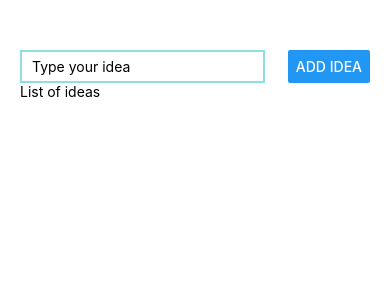
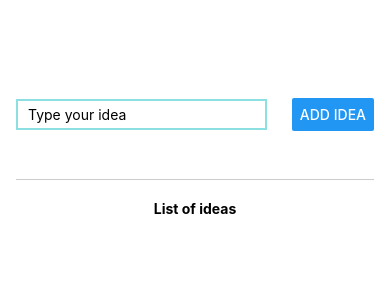
Before and after one commit to YuriiStreltsov/react-native-study, a React Native app: screen / in a window 390 px wide. Shown: the top 300 px of the page. Built offline with nearby package versions, Linux system fonts and the light colour scheme.

Commit message:
Improving the layout

```diff
--- a/App.js
+++ b/App.js
@@ -7,8 +7,8 @@ export default function App() {
         <TextInput placeholder={"Type your idea"} style={styles.inputText} />
         <Button title={"Add idea"} />
       </View>
-      <View>
-        <Text>List of ideas</Text>
+      <View style={styles.ideaContainer}>
+        <Text style={styles.ideaContainerTitle}>List of ideas</Text>
       </View>
     </View>
   );
@@ -16,21 +16,31 @@ export default function App() {
 
 const styles = StyleSheet.create({
   container: {
+    flex: 1,
     paddingTop: 50,
-    paddingEnd: 15,
-    paddingLeft: 20,
-    paddingRight: 20,
+    paddingHorizontal: 16,
   },
   inputContainer: {
+    flex: 1,
     flexDirection: "row",
     justifyContent: "space-between",
+    alignItems: "center",
+    marginBottom: 20,
+    borderBottomWidth: 1,
+    borderColor: "#cccccc",
   },
   inputText: {
-    paddingTop: 5,
-    paddingBottom: 5,
-    paddingLeft: 10,
+    paddingVertical: 5,
+    paddingHorizontal: 10,
     borderWidth: 2,
     borderColor: "#8de0e2",
     width: "70%",
   },
+  ideaContainer: {
+    flex: 5,
+  },
+  ideaContainerTitle: {
+    textAlign: "center",
+    fontWeight: "bold",
+  },
 });
```
